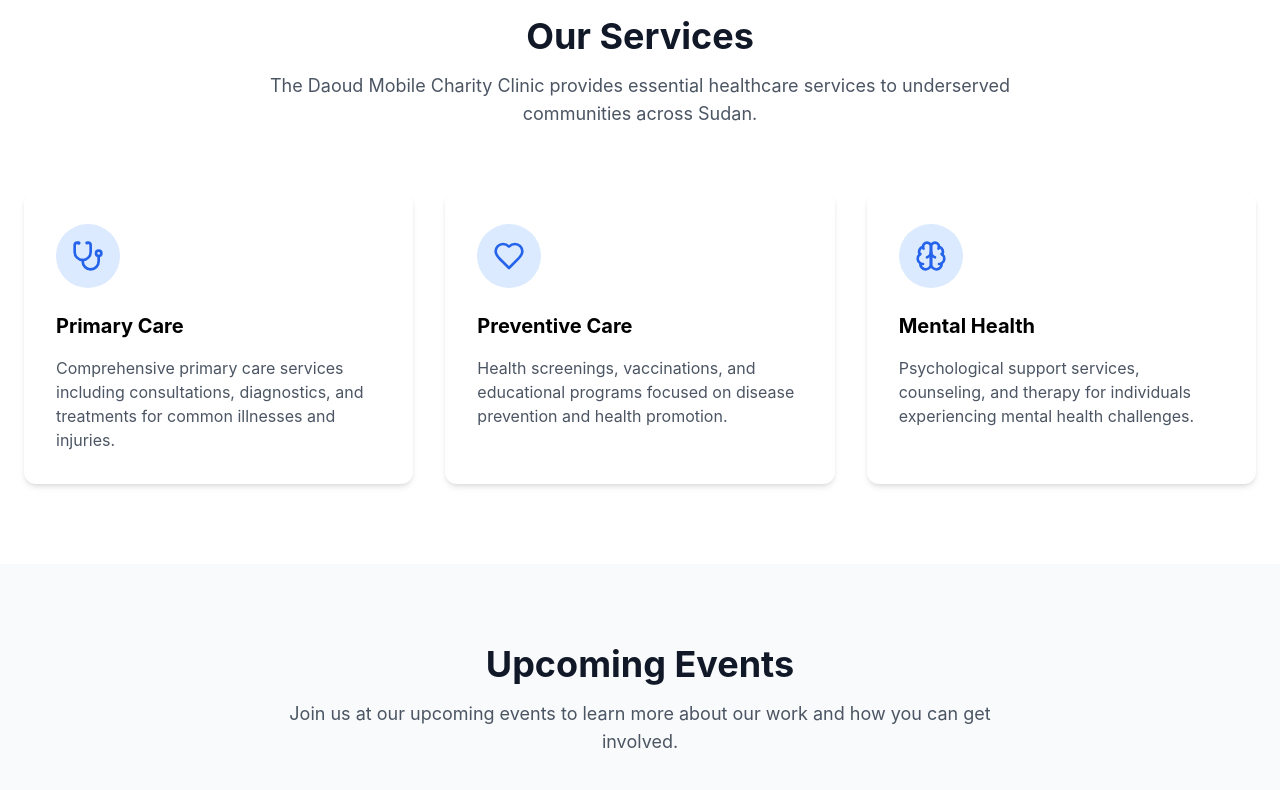
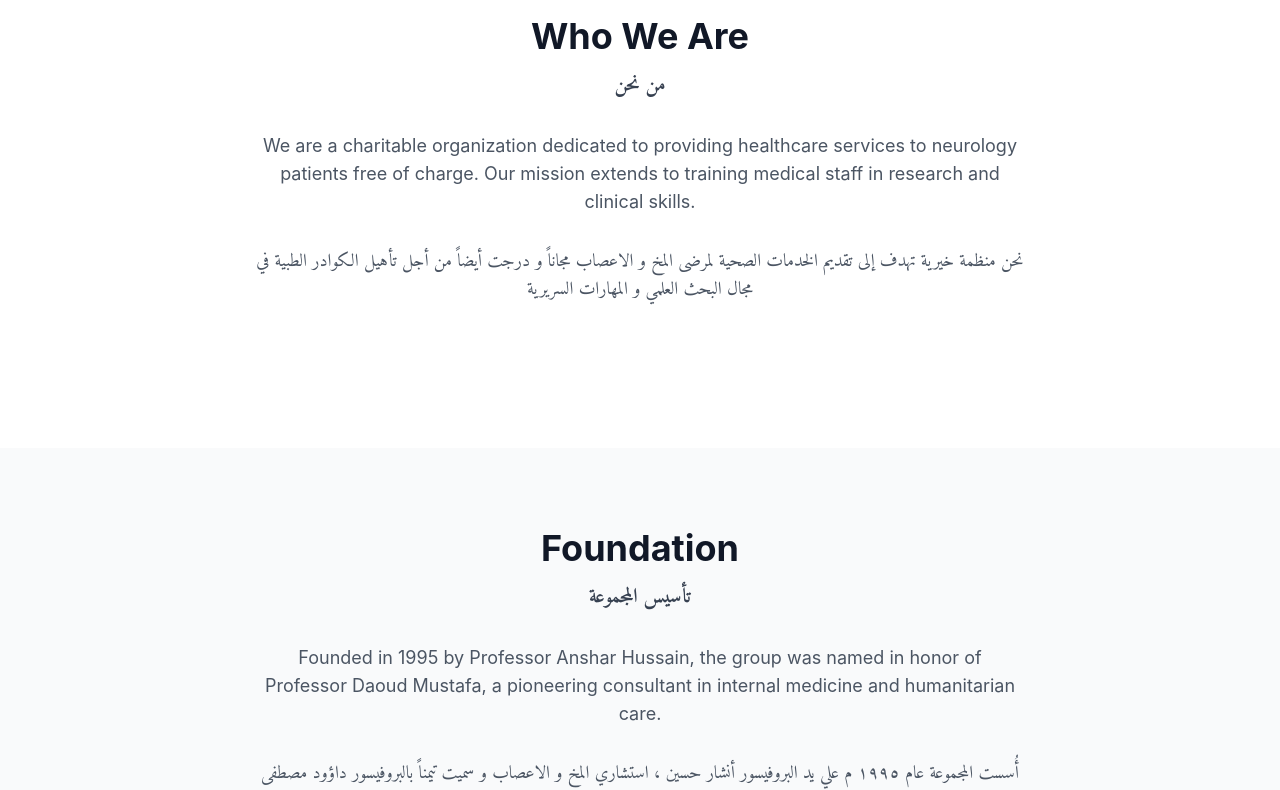
Before and after one commit to ymy97/daoud-research-group, a React (Vite) app: page / in a window 1280 px wide. Shown: the part 1060-1850 px from the top of the page. Built offline with nearby package versions, Linux system fonts and the light colour scheme.

Commit message:
Add Who We Are and Foundation sections

```diff
--- a/src/App.tsx
+++ b/src/App.tsx
@@ -87,6 +87,46 @@ function App() {
               <div className="text-3xl font-bold mb-1">28</div>
               <div className="text-sm opacity-80">Years of Service</div>
             </div>
+          </div>
+        </div>
+      </section>
+
+      {/* Who We Are Section */}
+      <section id="who-we-are" className="py-20 bg-white">
+        <div className="max-w-7xl mx-auto px-6">
+          <div className="text-center mb-16">
+            <h2 className="text-3xl md:text-4xl font-bold text-gray-900 mb-4">Who We Are</h2>
+            <h3 className="text-xl font-bold text-gray-700 mb-8 font-arabic">من نحن</h3>
+
+            <p className="text-lg text-gray-600 max-w-3xl mx-auto mb-8">
+              We are a charitable organization dedicated to providing healthcare services to neurology patients free of
+              charge. Our mission extends to training medical staff in research and clinical skills.
+            </p>
+
+            <p className="text-lg text-gray-600 max-w-3xl mx-auto font-arabic">
+              نحن منظمة خيرية تهدف إلى تقديم الخدمات الصحية لمرضى المخ و الاعصاب مجاناً و درجت أيضاً من أجل تأهيل الكوادر الطبية في مجال البحث العلمي و المهارات السريرية
+            </p>
+          </div>
+        </div>
+      </section>
+
+      {/* Foundation Section */}
+      <section id="foundation" className="py-20 bg-gray-50">
+        <div className="max-w-7xl mx-auto px-6">
+          <div className="text-center mb-16">
+            <h2 className="text-3xl md:text-4xl font-bold text-gray-900 mb-4">Foundation</h2>
+            <h3 className="text-xl font-bold text-gray-700 mb-8 font-arabic">تأسيس المجموعة</h3>
+
+            <p className="text-lg text-gray-600 max-w-3xl mx-auto mb-8">
+              Founded in 1995 by Professor Anshar Hussain, the group was named in honor of
+              Professor Daoud Mustafa, a pioneering consultant in internal medicine and
+              humanitarian care.
+            </p>
+
+            <p className="text-lg text-gray-600 max-w-3xl mx-auto font-arabic">
+              أُسست المجموعة عام ١٩٩٥ م علي يد البروفيسور أنشار حسين ، استشاري المخ و الاعصاب و سميت تيمناً بالبروفيسور
+              داؤود مصطفى استشاري الباطنية الإنساني باعتباره منظمة خيرية
+            </p>
           </div>
         </div>
       </section>
```
